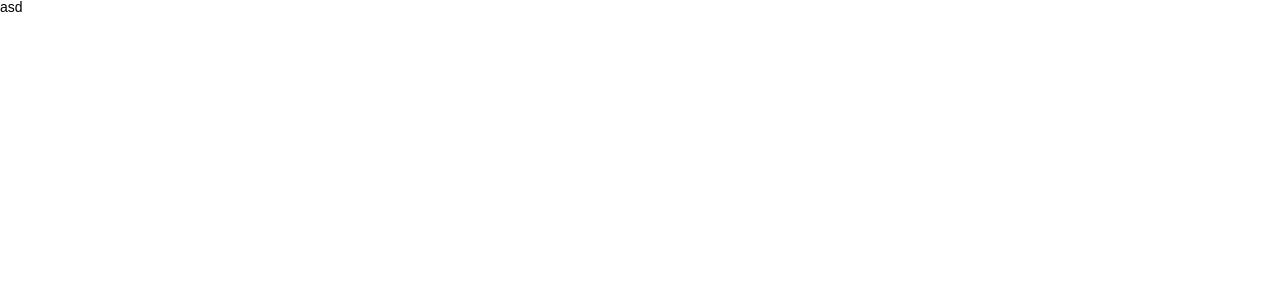
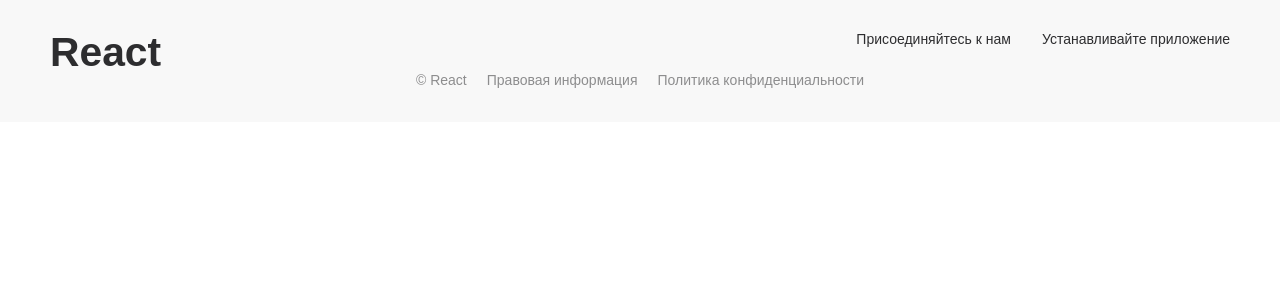
Before and after one commit to Traximullin/crispy-bassoon, a React (Create React App) app: page / in a window 1280 px wide. Shown: the top 300 px of the page. Built offline with nearby package versions, Linux system fonts and the light colour scheme.

Commit message:
layout footer

```diff
--- a/src/App.tsx
+++ b/src/App.tsx
@@ -1,9 +1,9 @@
 import React from 'react';
-import Header from './components/Header/Header';
+import Footer from "./components/Footer/Footer";
 
 function App() {
   return (
-    <Header/>
+      <Footer/>
   )
 }
 
--- a/src/components/Footer/Footer.scss
+++ b/src/components/Footer/Footer.scss
@@ -1,22 +1,31 @@
-@import "src/utils/varibales";
+@import "../../utils/variables";
 
-footer {
+.footer {
   background: #F8F8F8;
   padding: 32px 50px 35px 50px;
-  .header-footer {
+
+  &__header {
       display: flex;
       justify-content: space-between;
       color: $text-color;
       h1 {
         font-size: 40.8px;
+        font-weight: bold;
       }
-    .our__contacts {
+  }
+  &__contacts {
     display: flex;
     gap:31px;
+    &_item {
+
     }
   }
 
-  .bottom-footer {
+  &__sources {
+
+  }
+
+  &__bottom {
       ul {
         display: flex;
         justify-content: center;
@@ -24,5 +33,4 @@ footer {
         color: #8D8D8E;
       }
   }
-
 }
--- a/src/components/Footer/Footer.tsx
+++ b/src/components/Footer/Footer.tsx
@@ -1,26 +1,30 @@
 // Functional
 import React from 'react'
-// Styles
-import './Footer.scss'
 
 const Footer: React.FC = () => {
 
     return(
-        <footer>
-            <div className="header-footer">
-                <h1>React-store</h1>
-                <div className="our__contacts">
-                    <div>
+        <footer className="footer">
+            <div className="footer__header">
+                <h1>React</h1>
+                <div className="footer__contacts">
+                    <div className="footer__contacts_item">
                         Присоединяйтесь к нам
+                        <div className="footer__sources">
+
+                        </div>
                     </div>
-                    <div>
+                    <div className="footer__contacts_item">
                         Устанавливайте приложение
+                        <div className="footer__sources">
+
+                        </div>
                     </div>
                 </div>
             </div>
-            <div className="bottom-footer">
+            <div className="footer__bottom">
                 <ul>
-                    <li>&#169; Sionic</li>
+                    <li>&#169; React</li>
                     <li>Правовая информация</li>
                     <li>Политика конфиденциальности</li>
                 </ul>
--- a/src/components/index.scss
+++ b/src/components/index.scss
@@ -1 +1,2 @@
 @import './Header/Header.scss';
+@import "./Footer/Footer.scss";
--- a/src/index.tsx
+++ b/src/index.tsx
@@ -1,6 +1,6 @@
 import React from 'react';
 import ReactDOM from 'react-dom';
-import './index.css';
+import './index.scss';
 import App from './App';
 
 ReactDOM.render(
--- a/src/utils/index.scss
+++ b/src/utils/index.scss
@@ -1 +1,2 @@
-@import 'normalize';
+@import "normalize.scss";
+@import "variables.scss";
```
Also changed, not shown: src/index.scss (renamed from src/index.css), src/utils/_variables.scss (renamed from src/utils/_varibales.scss), 1 other file (tests, documents, lock files or other folders). Lines whose indentation alone changed are shown as unchanged.
